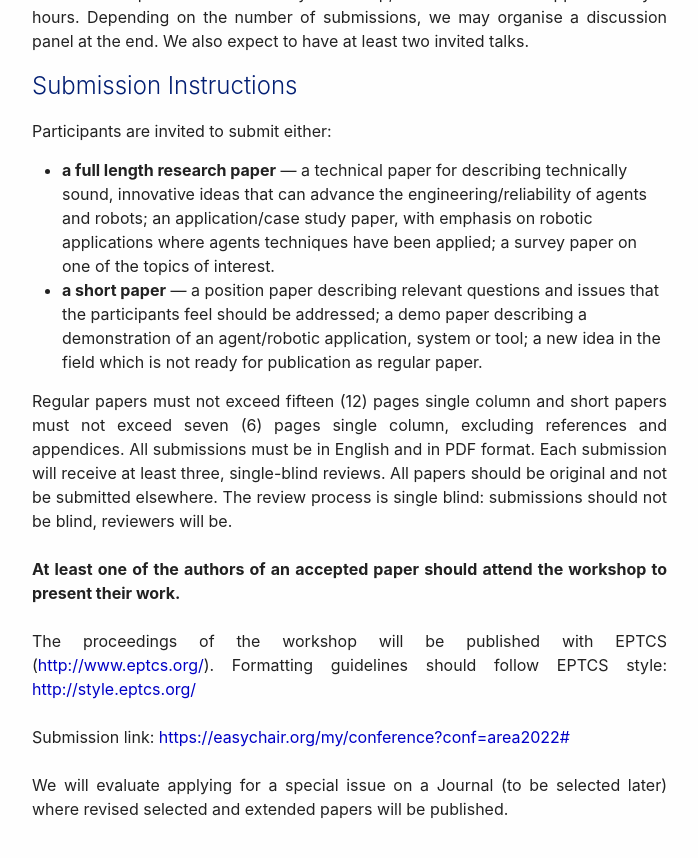
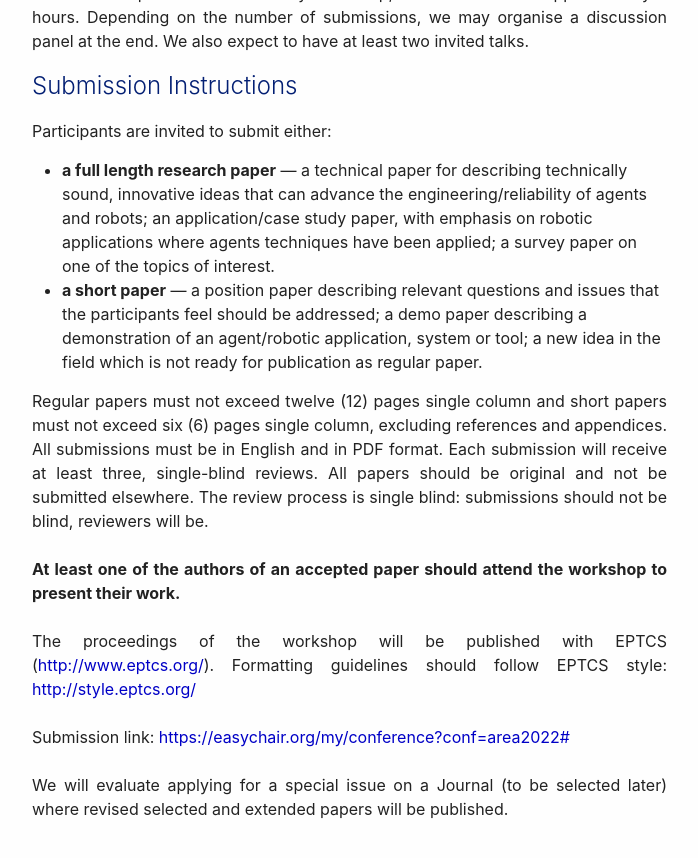
Before and after one commit to AREAWorkshop/AREA2022, a Jekyll site: the page built from index.md, in a window 1280 px wide and 900 px high, scrolled down 1599 px. Shown: the top 858 px of the window, without its empty margins (53-751 px from the left). Built offline with Jekyll 4.4.1, drawn with Linux system fonts in a browser that asks for light colours; nearby versions of some CDN libraries.

Commit message:
Update index.md

```diff
--- a/index.md
+++ b/index.md
@@ -99,7 +99,7 @@ Participants are invited to submit either:
 </ul>
 </p>
 <p align="justify">
-Regular papers must not exceed fifteen (12) pages single column and short papers must not exceed seven (6) pages single column, excluding references and appendices.
+Regular papers must not exceed twelve (12) pages single column and short papers must not exceed six (6) pages single column, excluding references and appendices.
 All submissions must be in English and in PDF format. Each submission will receive at least three, single-blind reviews.
   All papers should be original and not be submitted elsewhere. The review process is single blind: submissions should not be blind, reviewers will be.
 <br><br>
```
